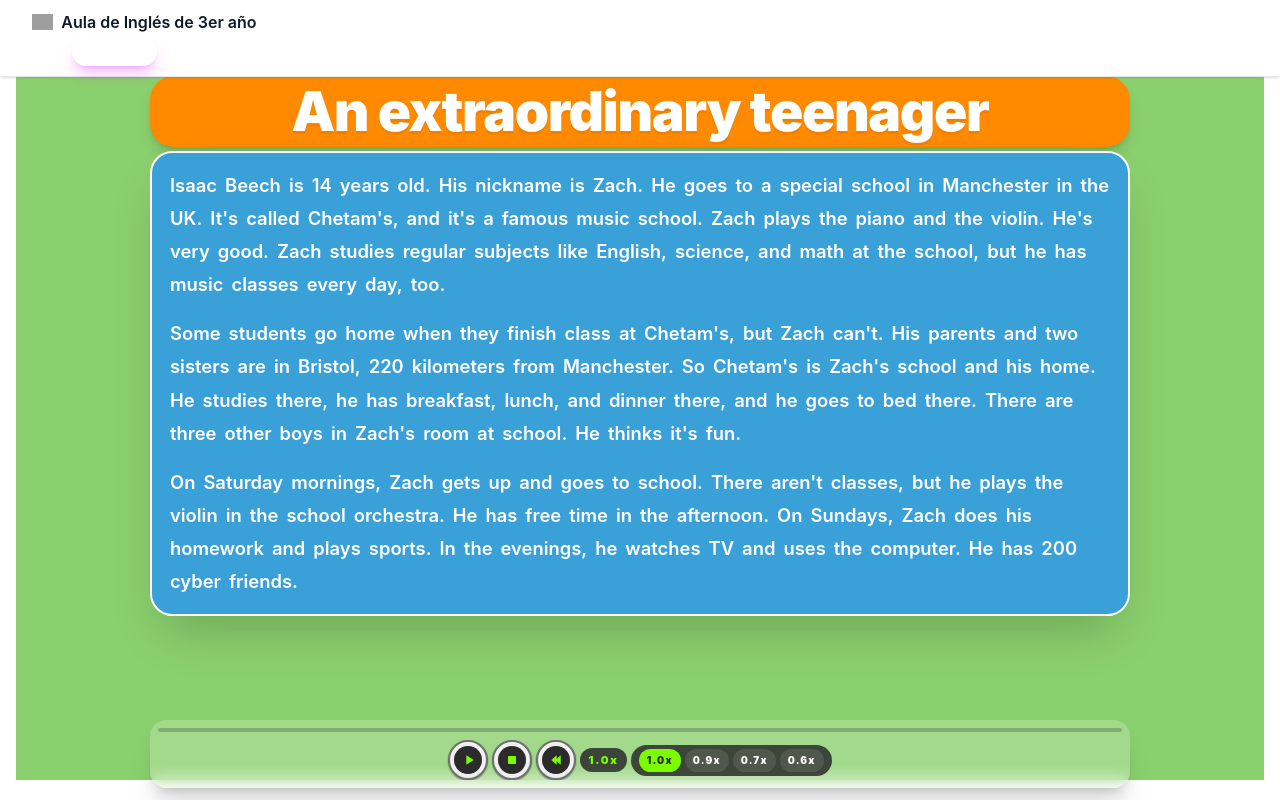
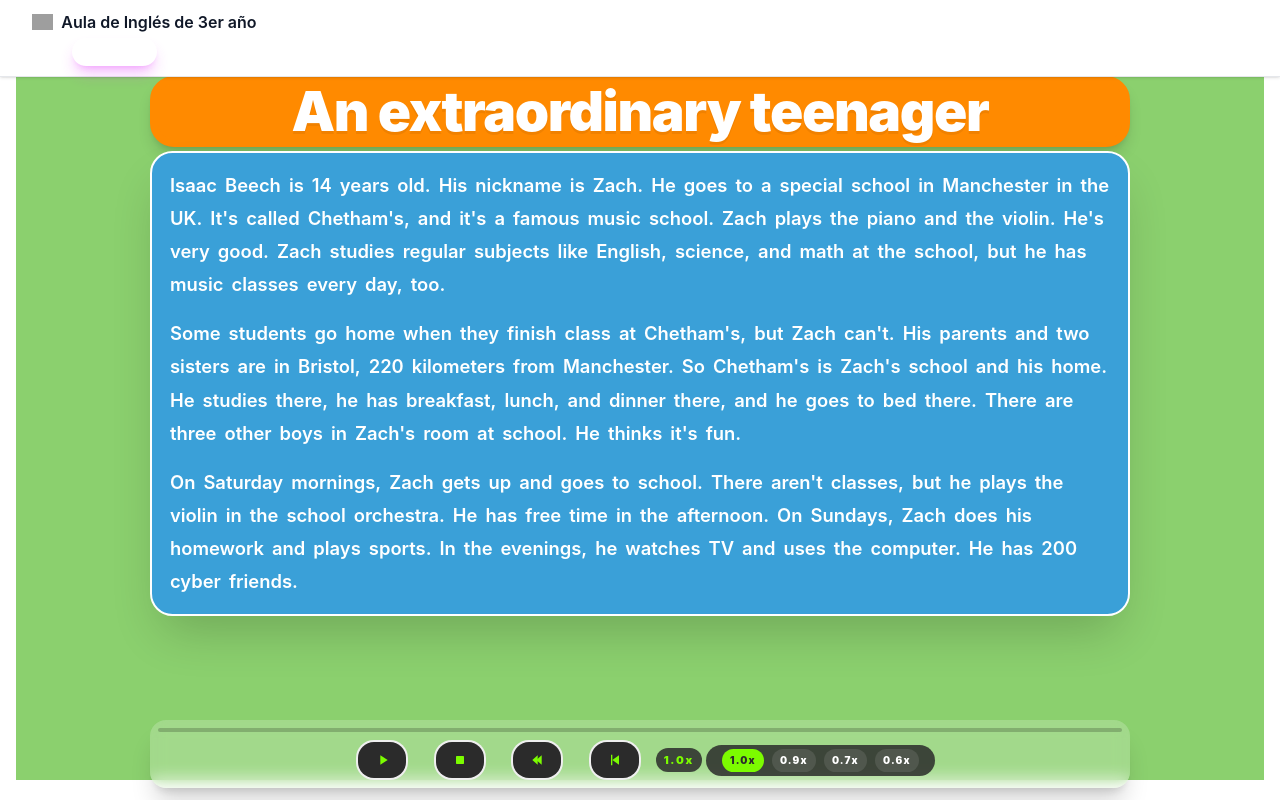
Before and after one commit to Alexx73/aula-3ero, a React (Vite) app: page /#/extraordinary-teenager in a window 1280 px wide. Built offline with nearby package versions, Linux system fonts and the light colour scheme; grey boxes are pictures that could not be loaded.

Commit message:
fix, json corregido, barra de control mejorada

```diff
--- a/src/pages/ExtraordinaryTeenager.jsx
+++ b/src/pages/ExtraordinaryTeenager.jsx
@@ -177,12 +177,30 @@ export default function ExtraordinaryTeenager() {
     setIsPlaying(false);
   };
 
-  const handleRewind = () => {
+  const handleRewindAudio = () => {
     const audio = audioRef.current;
     if (!audio) return;
 
     audio.currentTime = 0;
     setCurrentTime(0);
+
+    const container = textContainerRef.current;
+    if (container) {
+      const isSmallScreen = window.matchMedia("(max-width: 639px)").matches;
+      container.scrollTo({
+        top: 0,
+        behavior: isSmallScreen ? "smooth" : "auto",
+      });
+    }
+  };
+
+  const handleRewind = () => {
+    const paragraphIndex =
+      paragraphWordIndices.findIndex((indices) => indices.includes(activeIndex)) >= 0
+        ? paragraphWordIndices.findIndex((indices) => indices.includes(activeIndex))
+        : 0;
+
+    void pauseThenJumpToParagraph(paragraphIndex);
   };
 
   const duration = audioRef.current?.duration || 0;
@@ -286,21 +304,13 @@ export default function ExtraordinaryTeenager() {
                       paragraphRefs.current[paragraphIndex] = node;
                     }
                   }}
-                  onClick={() => pauseThenJumpToParagraph(paragraphIndex)}
-                  role="button"
-                  tabIndex={0}
-                  onKeyDown={(event) => {
-                    if (event.key === "Enter" || event.key === " ") {
-                      event.preventDefault();
-                      pauseThenJumpToParagraph(paragraphIndex);
-                    }
-                  }}
                   className="m-0 mb-4 flex flex-wrap items-start gap-x-1 gap-y-0 break-normal whitespace-normal last:mb-0 sm:mb-8"
                 >
                   {paragraphWords.map((word, wordPosition) => {
                     const displayWord = String(word.word).trimStart();
                     const wordIndex = paragraphWordIndices[paragraphIndex]?.[wordPosition] ?? -1;
                     const isActive = wordIndex === activeIndex;
+                    const isParagraphStart = wordPosition === 0;
 
                     return (
                       <span
@@ -310,6 +320,19 @@ export default function ExtraordinaryTeenager() {
                             wordRefs.current[wordIndex] = node;
                           }
                         }}
+                        onClick={isParagraphStart ? () => pauseThenJumpToParagraph(paragraphIndex) : undefined}
+                        role={isParagraphStart ? "button" : undefined}
+                        tabIndex={isParagraphStart ? 0 : undefined}
+                        onKeyDown={
+                          isParagraphStart
+                            ? (event) => {
+                                if (event.key === "Enter" || event.key === " ") {
+                                  event.preventDefault();
+                                  pauseThenJumpToParagraph(paragraphIndex);
+                                }
+                              }
+                            : undefined
+                        }
                         className={`inline-block whitespace-nowrap rounded-[0.35rem] px-0.5 py-0.5 align-baseline transition-colors duration-150 ${
                           isActive ? "bg-white text-[#1f93d0] shadow-md shadow-white/30" : "bg-transparent"
                         }`}
@@ -341,9 +364,9 @@ export default function ExtraordinaryTeenager() {
               type="button"
               onClick={handlePlayPause}
               aria-label={isPlaying ? "Pausa" : "Iniciar"}
-              className="flex h-10 w-10 shrink-0 items-center justify-center rounded-full border-2 border-[#6f6f6f] bg-[#efefef] shadow-[0_1px_0_rgba(255,255,255,0.9)_inset,0_1px_2px_rgba(0,0,0,0.35)] transition hover:scale-[1.02] active:scale-[0.98] pointer-events-auto touch-manipulation sm:h-11 sm:w-11"
+              className="flex h-10 w-[4.15rem] shrink-0 items-center justify-center rounded-[1.3rem] bg-transparent transition hover:scale-[1.02] active:scale-[0.98] pointer-events-auto touch-manipulation sm:h-11 sm:w-[4.6rem] sm:rounded-[1.35rem]"
             >
-              <span className="flex h-7 w-7 items-center justify-center rounded-full bg-[#2b2b2b] sm:h-8 sm:w-8">
+              <span className="flex h-9 w-12 items-center justify-center rounded-[0.95rem] bg-[#2b2b2b] shadow-[0_0_0_2px_#efefef] sm:h-10 sm:w-[3.35rem] sm:rounded-[1rem]">
                 {isPlaying ? (
                   <svg viewBox="0 0 24 24" className="h-4 w-4 fill-[#7CFC00]" aria-hidden="true">
                     <rect x="6" y="5" width="4" height="14" rx="0.8" />
@@ -361,9 +384,9 @@ export default function ExtraordinaryTeenager() {
               type="button"
               onClick={handleStop}
               aria-label="Stop"
-              className="flex h-10 w-10 shrink-0 items-center justify-center rounded-full border-2 border-[#6f6f6f] bg-[#efefef] shadow-[0_1px_0_rgba(255,255,255,0.9)_inset,0_1px_2px_rgba(0,0,0,0.35)] transition hover:scale-[1.02] active:scale-[0.98] pointer-events-auto touch-manipulation sm:h-11 sm:w-11"
+              className="flex h-10 w-[4.15rem] shrink-0 items-center justify-center rounded-[1.3rem] bg-transparent transition hover:scale-[1.02] active:scale-[0.98] pointer-events-auto touch-manipulation sm:h-11 sm:w-[4.6rem] sm:rounded-[1.35rem]"
             >
-              <span className="flex h-7 w-7 items-center justify-center rounded-full bg-[#2b2b2b] sm:h-8 sm:w-8">
+              <span className="flex h-9 w-12 items-center justify-center rounded-[0.95rem] bg-[#2b2b2b] shadow-[0_0_0_2px_#efefef] sm:h-10 sm:w-[3.35rem] sm:rounded-[1rem]">
                 <svg viewBox="0 0 24 24" className="h-4 w-4 fill-[#7CFC00]" aria-hidden="true">
                   <rect x="6" y="6" width="12" height="12" rx="1" />
                 </svg>
@@ -373,10 +396,10 @@ export default function ExtraordinaryTeenager() {
             <button
               type="button"
               onClick={handleRewind}
-              aria-label="Rebobinar"
-              className="flex h-10 w-10 shrink-0 items-center justify-center rounded-full border-2 border-[#6f6f6f] bg-[#efefef] shadow-[0_1px_0_rgba(255,255,255,0.9)_inset,0_1px_2px_rgba(0,0,0,0.35)] transition hover:scale-[1.02] active:scale-[0.98] pointer-events-auto touch-manipulation sm:h-11 sm:w-11"
+              aria-label="Rebobinar párrafo"
+              className="flex h-10 w-[4.15rem] shrink-0 items-center justify-center rounded-[1.3rem] bg-transparent transition hover:scale-[1.02] active:scale-[0.98] pointer-events-auto touch-manipulation sm:h-11 sm:w-[4.6rem] sm:rounded-[1.35rem]"
             >
-              <span className="flex h-7 w-7 items-center justify-center rounded-full bg-[#2b2b2b] sm:h-8 sm:w-8">
+              <span className="flex h-9 w-12 items-center justify-center rounded-[0.95rem] bg-[#2b2b2b] shadow-[0_0_0_2px_#efefef] sm:h-10 sm:w-[3.35rem] sm:rounded-[1rem]">
                 <svg viewBox="0 0 24 24" className="h-4 w-4 fill-[#7CFC00]" aria-hidden="true">
                   <path d="M11 12l8 7V5l-8 7z" />
                   <path d="M5 12l8 7V5l-8 7z" />
@@ -384,10 +407,24 @@ export default function ExtraordinaryTeenager() {
               </span>
             </button>
 
+            <button
+              type="button"
+              onClick={handleRewindAudio}
+              aria-label="Rebobinar al inicio"
+              className="flex h-10 w-[4.15rem] shrink-0 items-center justify-center rounded-[1.3rem] bg-transparent transition hover:scale-[1.02] active:scale-[0.98] pointer-events-auto touch-manipulation sm:h-11 sm:w-[4.6rem] sm:rounded-[1.35rem]"
+            >
+              <span className="flex h-9 w-12 items-center justify-center rounded-[0.95rem] bg-[#2b2b2b] shadow-[0_0_0_2px_#efefef] sm:h-10 sm:w-[3.35rem] sm:rounded-[1rem]">
+                <svg viewBox="0 0 24 24" className="h-4 w-4 fill-[#7CFC00]" aria-hidden="true">
+                  <path d="M6 4h2v16H6z" />
+                  <path d="M18 5L8 12l10 7V5z" />
+                </svg>
+              </span>
+            </button>
+
             <div className="shrink-0 rounded-full bg-[#2b2b2b]/85 px-2 py-1 text-[10px] font-black tracking-[0.12em] text-[#7CFC00] sm:px-3 sm:py-1 sm:text-[11px] sm:tracking-[0.16em]">
               {playRate.toFixed(1)}x
           </div>
-            <div className="hidden shrink-0 items-center justify-center gap-1 rounded-full bg-[#2b2b2b]/85 px-2 py-1 text-[10px] font-black tracking-[0.12em] text-white sm:flex">
+            <div className="hidden shrink-0 items-center justify-center gap-2 rounded-full bg-[#2b2b2b]/85 px-3 py-1 text-[10px] font-black tracking-[0.12em] text-white sm:flex sm:gap-3 sm:px-4">
               {[1, 0.9, 0.7, 0.6].map((rate) => (
                 <button
                   key={rate}
@@ -399,7 +436,7 @@ export default function ExtraordinaryTeenager() {
                 </button>
               ))}
             </div>
-            <label className="flex shrink-0 items-center gap-1 rounded-full bg-[#2b2b2b]/85 px-2 py-1 text-[10px] font-black tracking-[0.12em] text-white sm:hidden">
+            <label className="flex shrink-0 items-center gap-2 rounded-full bg-[#2b2b2b]/85 px-2 py-1 text-[10px] font-black tracking-[0.12em] text-white sm:hidden">
               <span className="sr-only">Velocidad</span>
               <select
                 value={playRate}
```
Also changed, not shown: src/assets/isaac_beech/Track 72_isaac_beech.json.
